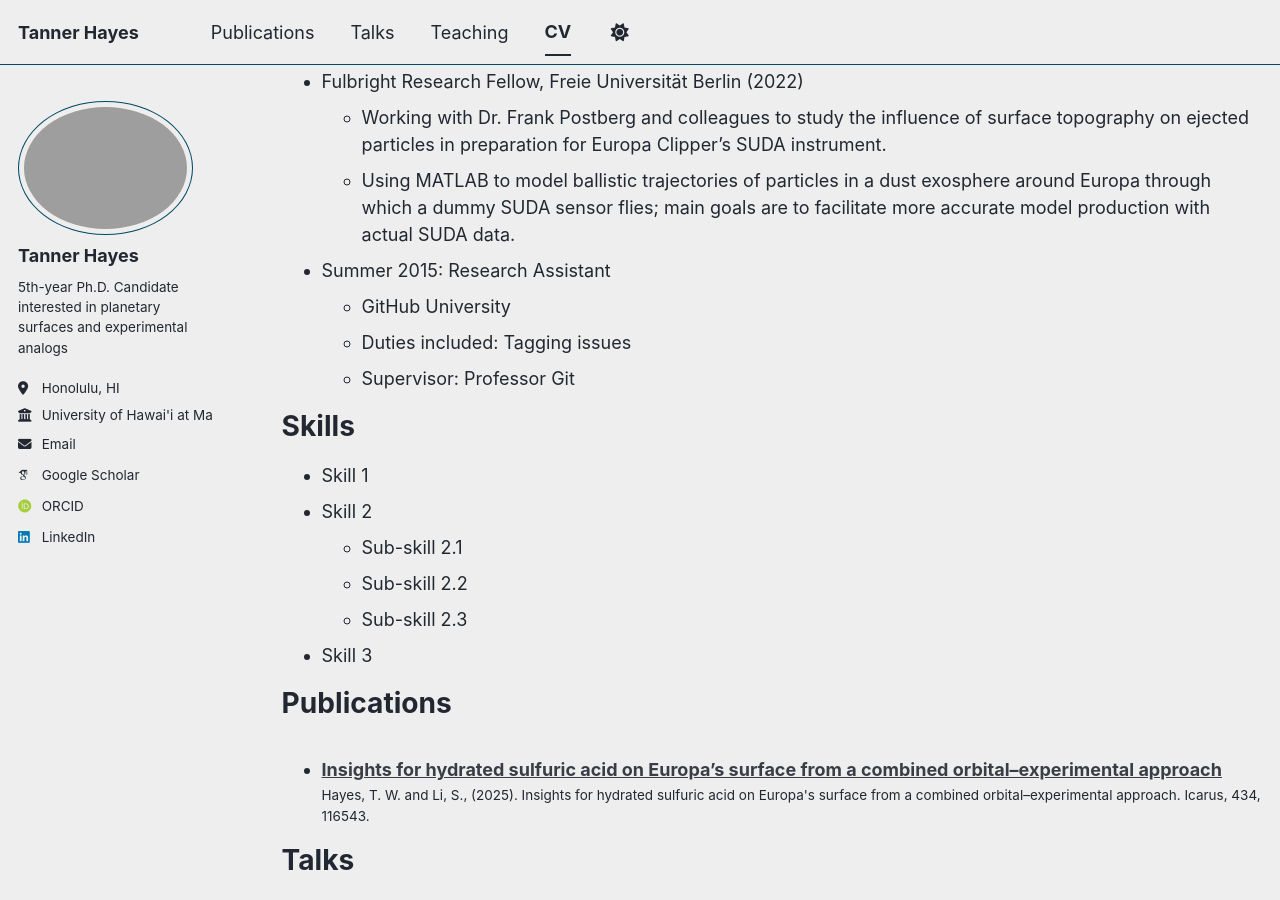
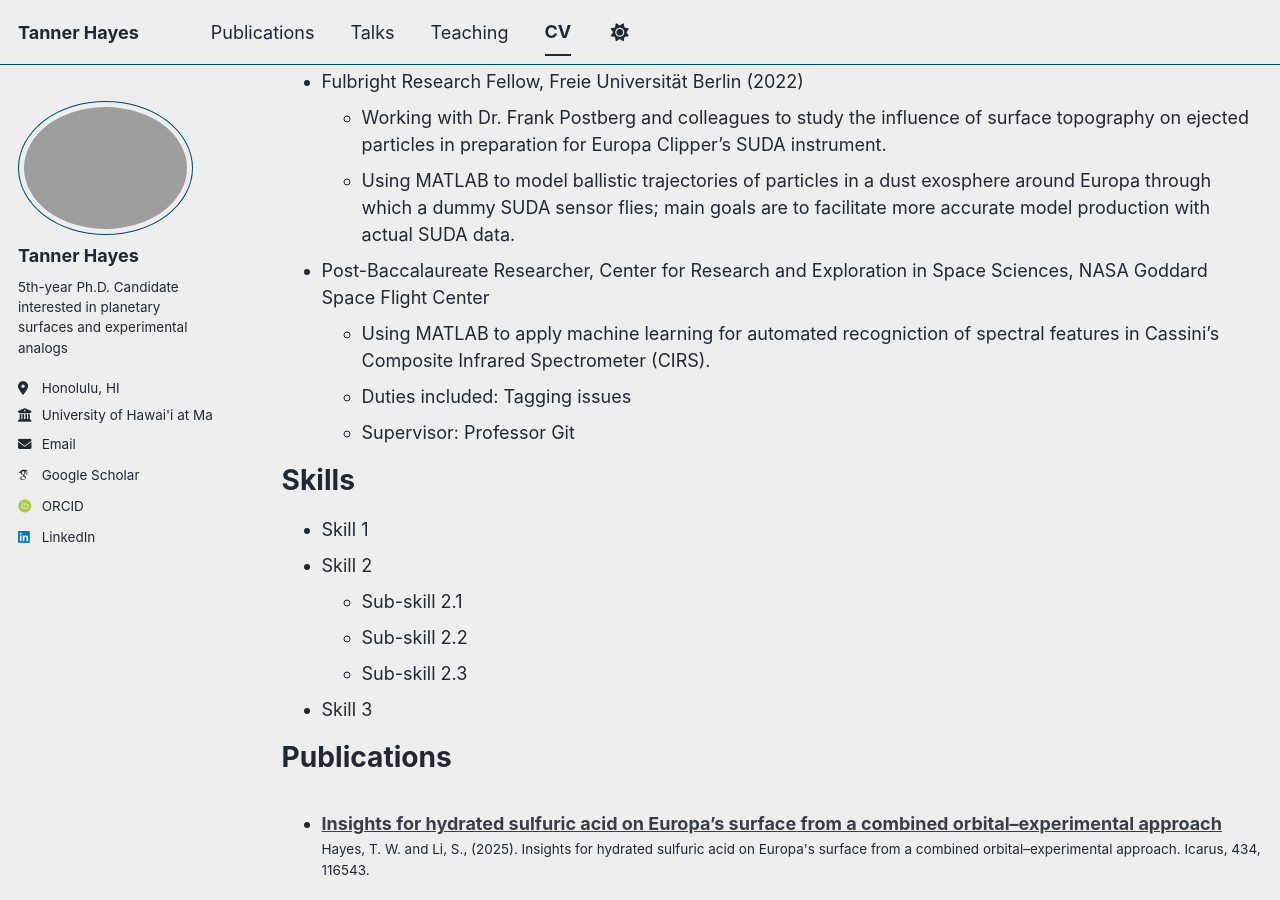
Before and after one commit to th-blip12/twhayes, a Jekyll site: the page built from _pages/cv.md, in a window 1280 px wide and 900 px high, scrolled down 494 px. Built offline with Jekyll 4.4.1, drawn with Linux system fonts in a browser that asks for light colours; some web fonts are replaced; a script bundle is joined from its source files by our own code; library files that are not in the unit come from our copies.

Commit message:
Revise research experience section in CV
Updated position title and description for research experience.

```diff
--- a/_pages/cv.md
+++ b/_pages/cv.md
@@ -26,8 +26,8 @@ Research Experience
   * Working with Dr. Frank Postberg and colleagues to study the influence of surface topography on ejected particles in preparation for Europa Clipper's SUDA instrument.
   * Using MATLAB to model ballistic trajectories of particles in a dust exosphere around Europa through which a dummy SUDA sensor flies; main goals are to facilitate more accurate model production with actual SUDA data.
 
-* Summer 2015: Research Assistant
-  * GitHub University
+* Post-Baccalaureate Researcher, Center for Research and Exploration in Space Sciences, NASA Goddard Space Flight Center
+  * Using MATLAB to apply machine learning for automated recogniction of spectral features in Cassini's Composite Infrared Spectrometer (CIRS).
   * Duties included: Tagging issues
   * Supervisor: Professor Git
 
```
